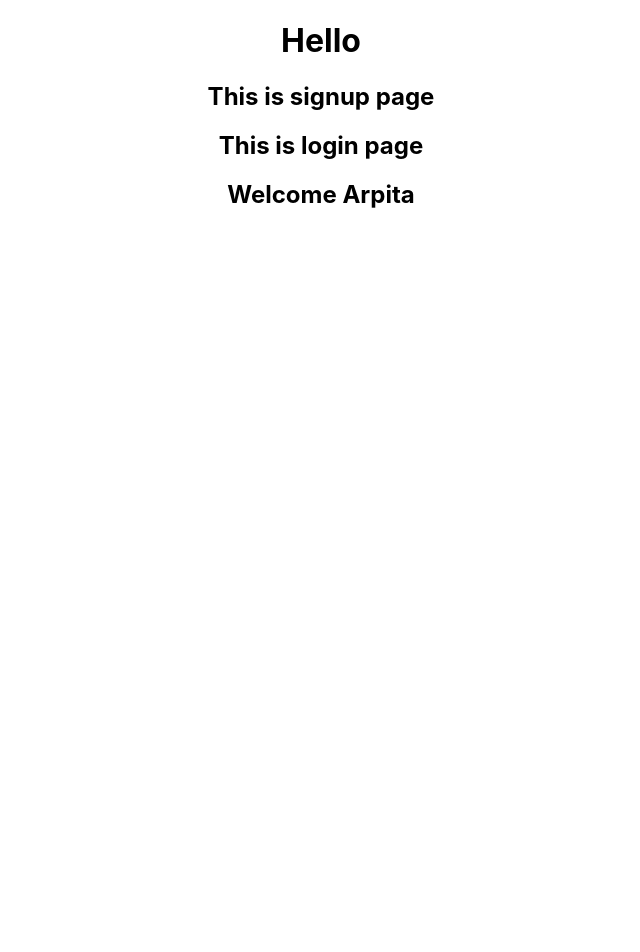
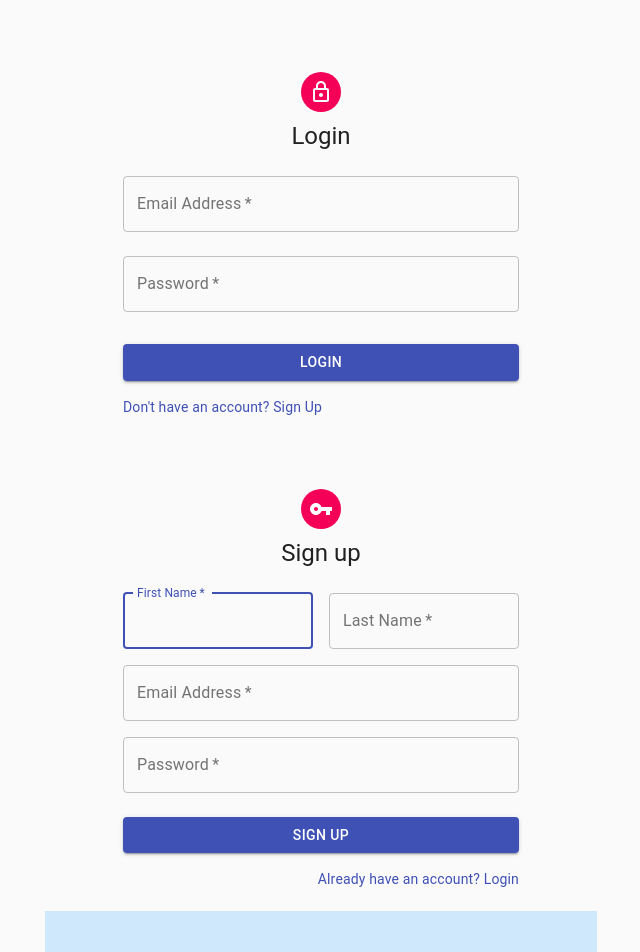
Before and after one commit to arpita-sahakar/login-module-mern, a React (Create React App) app in the folder client/: page /signup in a window 1280 px wide. Shown: the top 952 px of the page, without its empty margins (319-959 px from the left). Before the commit the page ends 800 px from the top, so only its background shows below. Built offline with nearby package versions, Linux system fonts and the light colour scheme.

Commit message:
ui structure created

```diff
--- a/client/package.json
+++ b/client/package.json
@@ -3,6 +3,8 @@
   "version": "0.1.0",
   "private": true,
   "dependencies": {
+    "@material-ui/core": "^4.12.0",
+    "@material-ui/icons": "^4.11.2",
     "@testing-library/jest-dom": "^5.14.1",
     "@testing-library/react": "^11.2.7",
     "@testing-library/user-event": "^12.8.3",
--- a/client/src/App.css
+++ b/client/src/App.css
@@ -2,37 +2,7 @@
   text-align: center;
 }
 
-.App-logo {
-  height: 40vmin;
-  pointer-events: none;
+.displayUser{
+  /* background-color: orange; */
+  padding : 150px;
 }
-
-@media (prefers-reduced-motion: no-preference) {
-  .App-logo {
-    animation: App-logo-spin infinite 20s linear;
-  }
-}
-
-.App-header {
-  background-color: #282c34;
-  min-height: 100vh;
-  display: flex;
-  flex-direction: column;
-  align-items: center;
-  justify-content: center;
-  font-size: calc(10px + 2vmin);
-  color: white;
-}
-
-.App-link {
-  color: #61dafb;
-}
-
-@keyframes App-logo-spin {
-  from {
-    transform: rotate(0deg);
-  }
-  to {
-    transform: rotate(360deg);
-  }
-}
--- a/client/src/App.js
+++ b/client/src/App.js
@@ -6,9 +6,8 @@
 function App() {
   return (
     <div className="App">
-      <h1>Hello</h1>
+      <Login />
       <SignUp />
-      <Login />
       <Display />
     </div>
   );
--- a/client/src/components/displayComponent/Display.jsx
+++ b/client/src/components/displayComponent/Display.jsx
@@ -1,11 +1,30 @@
-import React from 'react'
+// import React from 'react';
+// import "../../App.css"
 
-function Display() {
-    return (
-        <div>
-            <h2>Welcome Arpita</h2>
-        </div>
-    )
+// function Display() {
+//     return (
+//         <div>
+//             <h2 className="displayUser">Welcome Arpita</h2>
+//         </div>
+//     )
+// }
+
+// export default Display
+
+import React from 'react';
+import CssBaseline from '@material-ui/core/CssBaseline';
+import Typography from '@material-ui/core/Typography';
+import Container from '@material-ui/core/Container';
+
+export default function SimpleContainer() {
+  return (
+    <React.Fragment>
+      <CssBaseline />
+      <Container maxWidth="sm">
+        <Typography component="div" style={{ backgroundColor: '#cfe8fc', height: '50vh' }}>
+            <h1 className="displayUser">Welcome User</h1>
+        </Typography>
+      </Container>
+    </React.Fragment>
+  );
 }
-
-export default Display
--- a/client/src/components/loginComponent/Login.jsx
+++ b/client/src/components/loginComponent/Login.jsx
@@ -1,11 +1,91 @@
-import React from 'react'
+import React from 'react';
+import Avatar from '@material-ui/core/Avatar';
+import Button from '@material-ui/core/Button';
+import CssBaseline from '@material-ui/core/CssBaseline';
+import TextField from '@material-ui/core/TextField';
+import Link from '@material-ui/core/Link';
+import Grid from '@material-ui/core/Grid';
+import LockOutlinedIcon from '@material-ui/icons/LockOutlined';
+import Typography from '@material-ui/core/Typography';
+import { makeStyles } from '@material-ui/core/styles';
+import Container from '@material-ui/core/Container';
 
-function Login() {
-    return (
-        <div>
-            <h2>This is login page</h2>
-        </div>
-    )
+
+const useStyles = makeStyles((theme) => ({
+  paper: {
+    marginTop: theme.spacing(8),
+    display: 'flex',
+    flexDirection: 'column',
+    alignItems: 'center',
+  },
+  avatar: {
+    margin: theme.spacing(1),
+    backgroundColor: theme.palette.secondary.main,
+  },
+  form: {
+    width: '100%', // Fix IE 11 issue.
+    marginTop: theme.spacing(1),
+  },
+  submit: {
+    margin: theme.spacing(3, 0, 2),
+  },
+}));
+
+export default function Login() {
+  const classes = useStyles();
+
+  return (
+    <Container component="main" maxWidth="xs">
+      <CssBaseline />
+      <div className={classes.paper}>
+        <Avatar className={classes.avatar}>
+          <LockOutlinedIcon />
+        </Avatar>
+        <Typography component="h1" variant="h5">
+          Login
+        </Typography>
+        <form className={classes.form} noValidate>
+          <TextField
+            variant="outlined"
+            margin="normal"
+            required
+            fullWidth
+            id="email"
+            label="Email Address"
+            name="email"
+            autoComplete="email"
+            autoFocus
+          />
+          <TextField
+            variant="outlined"
+            margin="normal"
+            required
+            fullWidth
+            name="password"
+            label="Password"
+            type="password"
+            id="password"
+            autoComplete="current-password"
+          />
+
+          <Button
+            type="submit"
+            fullWidth
+            variant="contained"
+            color="primary"
+            className={classes.submit}
+          >
+            Login
+          </Button>
+          <Grid container>
+            <Grid item>
+              <Link href="#" variant="body2">
+                {"Don't have an account? Sign Up"}
+              </Link>
+            </Grid>
+          </Grid>
+        </form>
+      </div>
+    </Container>
+  );
 }
-
-export default Login
--- a/client/src/components/signUpComponent/SignUp.jsx
+++ b/client/src/components/signUpComponent/SignUp.jsx
@@ -1,11 +1,116 @@
-import React from 'react'
+import React from 'react';
+import Avatar from '@material-ui/core/Avatar';
+import Button from '@material-ui/core/Button';
+import CssBaseline from '@material-ui/core/CssBaseline';
+import TextField from '@material-ui/core/TextField';
+import Link from '@material-ui/core/Link';
+import Grid from '@material-ui/core/Grid';
+import VpnKeyIcon from '@material-ui/icons/VpnKey';
+import Typography from '@material-ui/core/Typography';
+import { makeStyles } from '@material-ui/core/styles';
+import Container from '@material-ui/core/Container';
 
-function SignUp() {
-    return (
-        <div>
-            <h2>This is signup page</h2>
-        </div>
-    )
+
+const useStyles = makeStyles((theme) => ({
+  paper: {
+    marginTop: theme.spacing(8),
+    display: 'flex',
+    flexDirection: 'column',
+    alignItems: 'center',
+  },
+  avatar: {
+    margin: theme.spacing(1),
+    backgroundColor: theme.palette.secondary.main,
+  },
+  form: {
+    width: '100%', // Fix IE 11 issue.
+    marginTop: theme.spacing(3),
+  },
+  submit: {
+    margin: theme.spacing(3, 0, 2),
+  },
+}));
+
+export default function SignUp() {
+  const classes = useStyles();
+
+  return (
+    <Container component="main" maxWidth="xs">
+      <CssBaseline />
+      <div className={classes.paper}>
+        <Avatar className={classes.avatar}>
+          <VpnKeyIcon />
+        </Avatar>
+        <Typography component="h1" variant="h5">
+          Sign up
+        </Typography>
+        <form className={classes.form} noValidate>
+          <Grid container spacing={2}>
+            <Grid item xs={12} sm={6}>
+              <TextField
+                autoComplete="fname"
+                name="firstName"
+                variant="outlined"
+                required
+                fullWidth
+                id="firstName"
+                label="First Name"
+                autoFocus
+              />
+            </Grid>
+            <Grid item xs={12} sm={6}>
+              <TextField
+                variant="outlined"
+                required
+                fullWidth
+                id="lastName"
+                label="Last Name"
+                name="lastName"
+                autoComplete="lname"
+              />
+            </Grid>
+            <Grid item xs={12}>
+              <TextField
+                variant="outlined"
+                required
+                fullWidth
+                id="email"
+                label="Email Address"
+                name="email"
+                autoComplete="email"
+              />
+            </Grid>
+            <Grid item xs={12}>
+              <TextField
+                variant="outlined"
+                required
+                fullWidth
+                name="password"
+                label="Password"
+                type="password"
+                id="password"
+                autoComplete="current-password"
+              />
+            </Grid>
+          </Grid>
+          <Button
+            type="submit"
+            fullWidth
+            variant="contained"
+            color="primary"
+            className={classes.submit}
+          >
+            Sign Up
+          </Button>
+          <Grid container justifyContent="flex-end">
+            <Grid item>
+              <Link href="#" variant="body2">
+                Already have an account? Login
+              </Link>
+            </Grid>
+          </Grid>
+        </form>
+      </div>
+    </Container>
+  );
 }
-
-export default SignUp
```
Also changed, not shown: client/images/liprofile-656x369.png (added), 1 other file (tests, documents, lock files or other folders).
